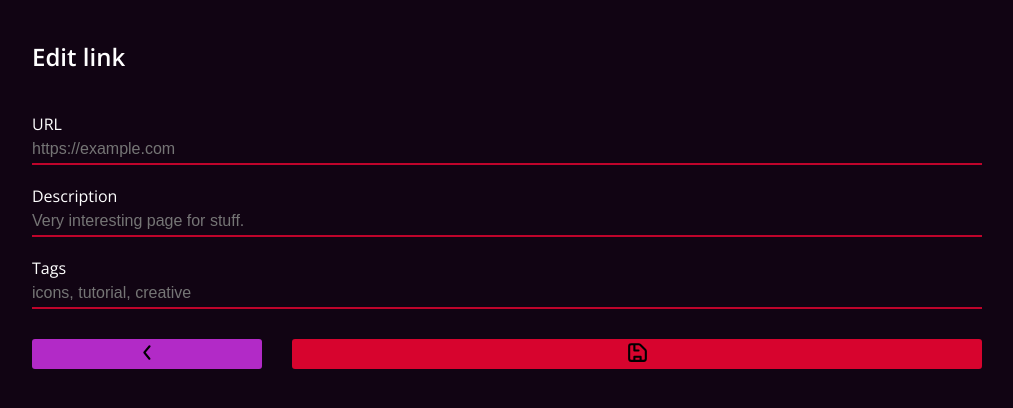
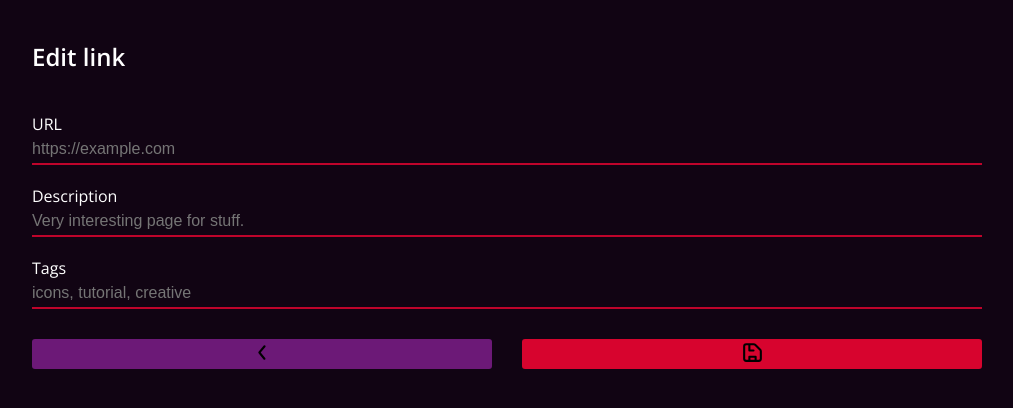
Before and after one commit to shiori-ex/webapp, a React (Create React App) app: page /links/1 in a window 1280 px wide. Shown: the top 408 px of the page, without its empty margins (133-1146 px from the left). Built offline with nearby package versions, Linux system fonts and the light colour scheme.

Commit message:
update edit view

```diff
--- /dev/null
+++ b/src/components/search-bar/SearchBar.scss
@@ -0,0 +1 @@
+/** @format */
--- /dev/null
+++ b/src/components/search-bar/SearchBar.tsx
@@ -0,0 +1,14 @@
+/** @format */
+
+import React, { Component } from 'react';
+import { ReactComponent as SearchIcon } from '../../assets/icons/search-outline.svg';
+
+import './SearchBar.scss';
+
+interface SearchBarProps {}
+
+export default class SearchBar extends Component<SearchBarProps> {
+  render() {
+    return <div>{/* <SearchIcon color="" /> */}</div>;
+  }
+}
--- a/src/routes/edit/Edit.scss
+++ b/src/routes/edit/Edit.scss
@@ -22,13 +22,21 @@
 
     > button {
       &:first-child {
-        width: 25%;
+        width: 50%;
         margin-right: 30px;
-        background-color: $c-secondary;
+        background-color: #6c1977;
+
+        > svg {
+          filter: invert;
+        }
+
+        &:hover {
+          background-color: $c-secondary;
+        }
       }
 
       &:last-child {
-        width: 75%;
+        width: 50%;
         margin-right: 0px;
       }
     }
--- a/src/routes/links/Links.tsx
+++ b/src/routes/links/Links.tsx
@@ -9,6 +9,7 @@ import LinkTile from '../../components/link-tile/LinkTile';
 import HoverButton from '../../components/hover-button/HoverButton';
 
 import { ReactComponent as PlusIcon } from '../../assets/icons/plus-outline.svg';
+import SearchBar from '../../components/search-bar/SearchBar';
 
 interface LinksRouteProps extends RouteComponentProps {
   globalState: GlobalState;
@@ -42,6 +43,9 @@ class LinksRoute extends Component<LinksRouteProps> {
         <HoverButton onClick={() => this.props.history.push('/links/new')}>
           <PlusIcon width="50px" height="50px" style={{ padding: '3px 0px' }} />
         </HoverButton>
+
+        <SearchBar />
+
         {linkList}
       </div>
     );
--- a/src/routes/login/Login.scss
+++ b/src/routes/login/Login.scss
@@ -2,7 +2,6 @@
 
 .login-container {
   display: flex;
-  width: 100vw;
   height: 100vh;
   align-items: center;
   justify-content: center;
```
Also changed, not shown: src/assets/icons/search-outline.svg (added).
